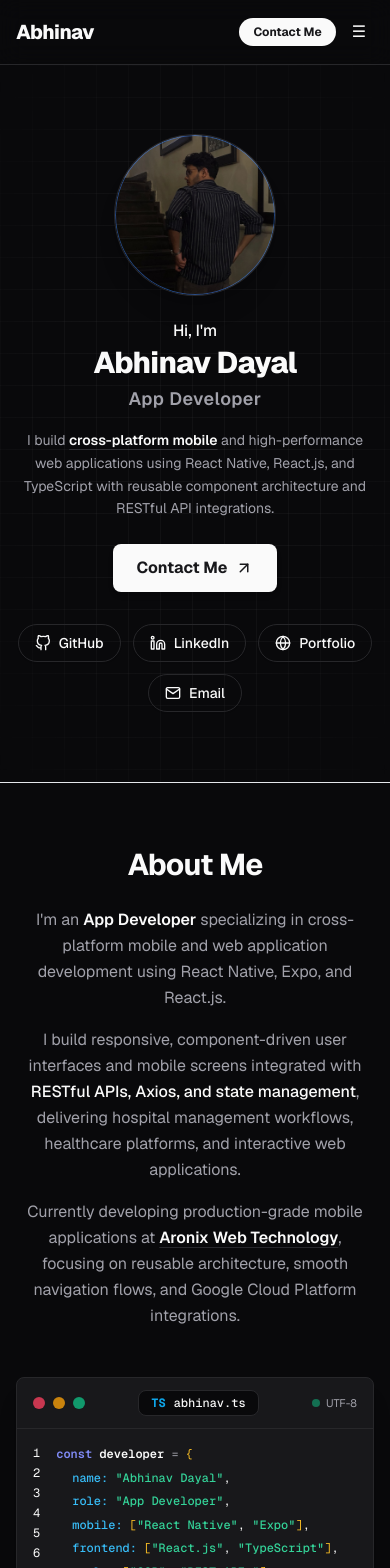
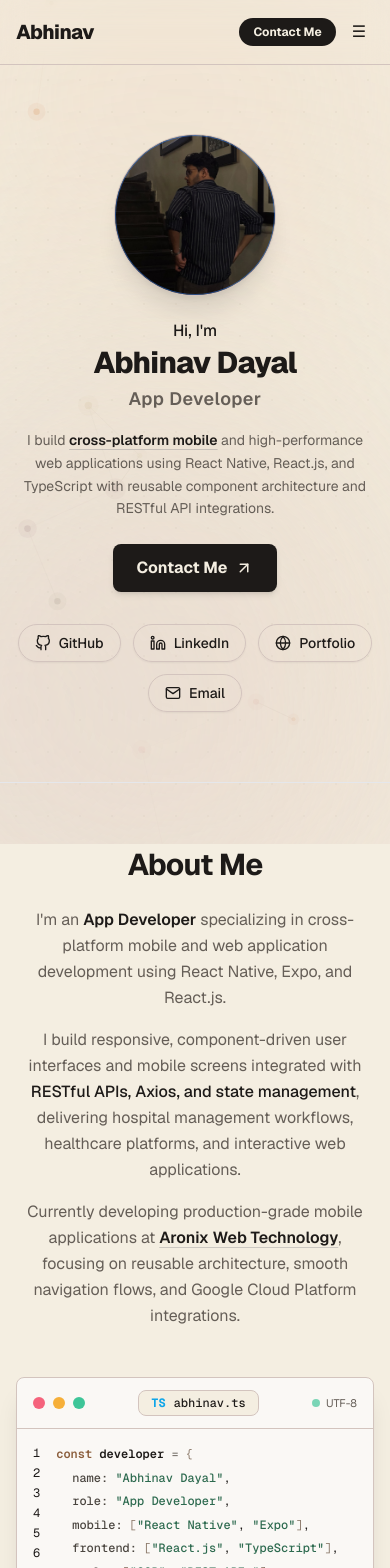
Before and after one commit to AbhinavXDayal/Portfolio, a React (Vite) app: page / in a window 390 px wide. Shown: the top 1568 px of the page. Built offline with nearby package versions, Linux system fonts and the light colour scheme.

Commit message:
Apply Quasi-Neutrals palette aesthetic with interactive dot matrix and dynamic moving background elements

```diff
--- a/src/App.tsx
+++ b/src/App.tsx
@@ -1,4 +1,4 @@
-import React, { useEffect } from 'react';
+import React from 'react';
 import { Navbar } from './components/layout/Navbar';
 import { Hero } from './components/sections/Hero';
 import { About } from './components/sections/About';
@@ -8,15 +8,24 @@ import { Projects } from './components/sections/Projects';
 import { Education } from './components/sections/Education';
 import { Contact } from './components/sections/Contact';
 import { Footer } from './components/layout/Footer';
+import { DotMatrix } from './components/ui/DotMatrix';
 
 export const App: React.FC = () => {
-  useEffect(() => {
-    // Keep dark mode active permanently
-    document.documentElement.classList.add('dark');
-  }, []);
+  return (
+    <div className="relative min-h-screen bg-[var(--background)] text-[var(--foreground)] selection:bg-[#E9CCB1] selection:text-[#1D1A18] overflow-x-hidden">
+      {/* 1. Dynamic Interactive Dot Matrix Canvas */}
+      <DotMatrix />
 
-  return (
-    <div className="relative z-10 flex flex-col min-h-screen bg-[var(--background)] text-[var(--foreground)] selection:bg-[var(--foreground)] selection:text-[var(--background)]">
+      {/* 2. Dynamic Ambient Moving Elements in Quasi-Neutral Palette */}
+      <div className="fixed inset-0 pointer-events-none z-0 overflow-hidden opacity-60">
+        <div className="absolute -top-32 -left-32 w-[540px] h-[540px] rounded-full bg-[#E9CCB1]/45 blur-[120px] animate-float-slow"></div>
+        <div className="absolute top-[30%] -right-40 w-[620px] h-[620px] rounded-full bg-[#E4DAC2]/50 blur-[130px] animate-float-reverse"></div>
+        <div className="absolute top-[60%] -left-32 w-[520px] h-[520px] rounded-full bg-[#EBCFC4]/45 blur-[120px] animate-float-slow"></div>
+        <div className="absolute -bottom-32 right-10 w-[580px] h-[580px] rounded-full bg-[#D3C4BE]/45 blur-[130px] animate-float-reverse"></div>
+      </div>
+
+      {/* 3. Main Site Content */}
+      <div className="relative z-10 flex flex-col min-h-screen">
         <Navbar />
         <main className="flex-grow w-full">
           <Hero />
@@ -29,6 +38,7 @@ export const App: React.FC = () => {
         </main>
         <Footer />
       </div>
+    </div>
   );
 };
 
--- a/src/components/sections/About.tsx
+++ b/src/components/sections/About.tsx
@@ -61,47 +61,47 @@ export const About: React.FC = () => {
                 {/* Code Content */}
                 <div className="space-y-1 font-mono">
                   <div>
-                    <span className="text-indigo-500 dark:text-indigo-400 font-semibold">const</span>{' '}
+                    <span className="text-[#8B5E3C] font-semibold">const</span>{' '}
                     <span className="text-[var(--foreground)] font-semibold">developer</span>{' '}
                     <span className="text-[var(--muted-foreground)]">=</span>{' '}
-                    <span className="text-amber-500 dark:text-amber-400">{'{'}</span>
+                    <span className="text-[#8C7A6B]">{'{'}</span>
                   </div>
                   <div className="pl-4">
-                    <span className="text-sky-500 dark:text-sky-400 font-medium">name:</span>{' '}
-                    <span className="text-emerald-500 dark:text-emerald-400 font-medium">"Abhinav Dayal"</span>,
+                    <span className="text-[#4A453F] font-medium">name:</span>{' '}
+                    <span className="text-[#2D6A4F] font-medium">"Abhinav Dayal"</span>,
                   </div>
                   <div className="pl-4">
-                    <span className="text-sky-500 dark:text-sky-400 font-medium">role:</span>{' '}
-                    <span className="text-emerald-500 dark:text-emerald-400 font-medium">"App Developer"</span>,
+                    <span className="text-[#4A453F] font-medium">role:</span>{' '}
+                    <span className="text-[#2D6A4F] font-medium">"App Developer"</span>,
                   </div>
                   <div className="pl-4">
-                    <span className="text-sky-500 dark:text-sky-400 font-medium">mobile:</span>{' '}
-                    <span className="text-amber-500 dark:text-amber-400">[</span>
-                    <span className="text-emerald-500 dark:text-emerald-400 font-medium">"React Native"</span>,{' '}
-                    <span className="text-emerald-500 dark:text-emerald-400 font-medium">"Expo"</span>
-                    <span className="text-amber-500 dark:text-amber-400">]</span>,
+                    <span className="text-[#4A453F] font-medium">mobile:</span>{' '}
+                    <span className="text-[#8C7A6B]">[</span>
+                    <span className="text-[#2D6A4F] font-medium">"React Native"</span>,{' '}
+                    <span className="text-[#2D6A4F] font-medium">"Expo"</span>
+                    <span className="text-[#8C7A6B]">]</span>,
                   </div>
                   <div className="pl-4">
-                    <span className="text-sky-500 dark:text-sky-400 font-medium">frontend:</span>{' '}
-                    <span className="text-amber-500 dark:text-amber-400">[</span>
-                    <span className="text-emerald-500 dark:text-emerald-400 font-medium">"React.js"</span>,{' '}
-                    <span className="text-emerald-500 dark:text-emerald-400 font-medium">"TypeScript"</span>
-                    <span className="text-amber-500 dark:text-amber-400">]</span>,
+                    <span className="text-[#4A453F] font-medium">frontend:</span>{' '}
+                    <span className="text-[#8C7A6B]">[</span>
+                    <span className="text-[#2D6A4F] font-medium">"React.js"</span>,{' '}
+                    <span className="text-[#2D6A4F] font-medium">"TypeScript"</span>
+                    <span className="text-[#8C7A6B]">]</span>,
                   </div>
                   <div className="pl-4">
-                    <span className="text-sky-500 dark:text-sky-400 font-medium">tools:</span>{' '}
-                    <span className="text-amber-500 dark:text-amber-400">[</span>
-                    <span className="text-emerald-500 dark:text-emerald-400 font-medium">"GCP"</span>,{' '}
-                    <span className="text-emerald-500 dark:text-emerald-400 font-medium">"REST APIs"</span>
-                    <span className="text-amber-500 dark:text-amber-400">]</span>,
+                    <span className="text-[#4A453F] font-medium">tools:</span>{' '}
+                    <span className="text-[#8C7A6B]">[</span>
+                    <span className="text-[#2D6A4F] font-medium">"GCP"</span>,{' '}
+                    <span className="text-[#2D6A4F] font-medium">"REST APIs"</span>
+                    <span className="text-[#8C7A6B]">]</span>,
                   </div>
                   <div className="pl-4">
-                    <span className="text-sky-500 dark:text-sky-400 font-medium">focus:</span>{' '}
-                    <span className="text-emerald-500 dark:text-emerald-400 font-medium">"Cross-Platform Mobile Apps"</span>
+                    <span className="text-[#4A453F] font-medium">focus:</span>{' '}
+                    <span className="text-[#2D6A4F] font-medium">"Cross-Platform Mobile Apps"</span>
                   </div>
                   <div>
-                    <span className="text-amber-500 dark:text-amber-400">{'}'}</span>;
-                    <span className="inline-block w-2 h-4 ml-1.5 bg-indigo-500 dark:bg-indigo-400 animate-pulse align-middle"></span>
+                    <span className="text-[#8C7A6B]">{'}'}</span>;
+                    <span className="inline-block w-2 h-4 ml-1.5 bg-[var(--foreground)] animate-pulse align-middle"></span>
                   </div>
                 </div>
               </div>
--- a/src/components/sections/Hero.tsx
+++ b/src/components/sections/Hero.tsx
@@ -13,11 +13,8 @@ export const Hero: React.FC = () => {
       id="hero"
       className="w-full min-h-[85vh] lg:min-h-[calc(100vh-4rem)] flex items-center justify-center relative bg-transparent text-[var(--foreground)] overflow-hidden py-12 lg:py-0"
     >
-      {/* Background Grid Pattern */}
-      <div className="absolute inset-0 bg-[linear-gradient(to_right,#80808012_1px,transparent_1px),linear-gradient(to_bottom,#80808012_1px,transparent_1px)] bg-[size:32px_32px] [mask-image:radial-gradient(ellipse_70%_70%_at_50%_50%,#000_50%,transparent_100%)] pointer-events-none"></div>
-
-      {/* Top Center Glow */}
-      <div className="absolute -top-32 left-1/2 -translate-x-1/2 w-[700px] h-[450px] bg-[radial-gradient(ellipse_at_center,var(--primary)/0.12_0%,transparent_70%)] blur-3xl pointer-events-none"></div>
+      {/* Top Center Warm Glow */}
+      <div className="absolute -top-32 left-1/2 -translate-x-1/2 w-[700px] h-[450px] bg-[radial-gradient(ellipse_at_center,#E9CCB1/0.25_0%,transparent_70%)] blur-3xl pointer-events-none"></div>
 
       <div className="relative z-10 w-full max-w-6xl mx-auto px-4 flex flex-col-reverse lg:flex-row items-center justify-between gap-6 lg:gap-12">
         {/* Left Column Content */}
@@ -168,7 +165,7 @@ export const Hero: React.FC = () => {
 
         {/* Right Column Profile Avatar */}
         <div className="relative w-full max-w-xs flex justify-center">
-          <div className="absolute -inset-6 sm:-inset-10 rounded-full bg-[radial-gradient(circle_at_center,var(--foreground)/0.06_0%,transparent_70%)] blur-2xl pointer-events-none"></div>
+          <div className="absolute -inset-6 sm:-inset-10 rounded-full bg-[radial-gradient(circle_at_center,#E9CCB1/0.45_0%,transparent_70%)] blur-2xl pointer-events-none"></div>
           <div className="relative w-40 h-40 sm:w-56 sm:h-56 md:w-[290px] md:h-[290px] rounded-full overflow-hidden ring-1 ring-[var(--border)] shadow-xl transition-all duration-700 ease-out hover:scale-[1.02] hover:ring-[var(--foreground)]/30 group">
             <img
               src="/portfolio pic.jpeg"
--- a/src/components/ui/DotMatrix.tsx
+++ b/src/components/ui/DotMatrix.tsx
@@ -8,6 +8,7 @@ interface Particle {
   radius: number;
   baseAlpha: number;
   phase: number;
+  color: string;
 }
 
 export const DotMatrix: React.FC = () => {
@@ -31,24 +32,34 @@ export const DotMatrix: React.FC = () => {
       targetY: -1000,
     };
 
+    // Quasi-neutral palette particle colors
+    const palette = [
+      '233, 204, 177', // #E9CCB1 (warm peach)
+      '211, 196, 190', // #D3C4BE (soft taupe)
+      '228, 218, 194', // #E4DAC2 (warm champagne)
+      '196, 189, 172', // #C4BDAC (muted stone)
+      '235, 207, 196', // #EBCFC4 (soft blush)
+    ];
+
     // Grid config
-    const spacing = 30;
-    const baseGridRadius = 0.9;
+    const spacing = 32;
+    const baseGridRadius = 1;
     const hoverRadius = 140;
 
     // Floating dynamic particles
-    const particleCount = Math.min(Math.floor((width * height) / 30000), 40);
+    const particleCount = Math.min(Math.floor((width * height) / 24000), 48);
     const particles: Particle[] = [];
 
     for (let i = 0; i < particleCount; i++) {
       particles.push({
         x: Math.random() * width,
         y: Math.random() * height,
-        vx: (Math.random() - 0.5) * 0.42,
-        vy: (Math.random() - 0.5) * 0.42,
-        radius: 1.5 + Math.random() * 1.5,
-        baseAlpha: 0.18 + Math.random() * 0.22,
+        vx: (Math.random() - 0.5) * 0.48,
+        vy: (Math.random() - 0.5) * 0.48,
+        radius: 1.8 + Math.random() * 2,
+        baseAlpha: 0.25 + Math.random() * 0.35,
         phase: Math.random() * Math.PI * 2,
+        color: palette[i % palette.length],
       });
     }
 
@@ -79,7 +90,7 @@ export const DotMatrix: React.FC = () => {
 
     const render = () => {
       if (!canvas || !ctx) return;
-      time += 0.015;
+      time += 0.016;
 
       // Smooth mouse interpolation
       mouse.x += (mouse.targetX - mouse.x) * 0.12;
@@ -89,11 +100,11 @@ export const DotMatrix: React.FC = () => {
 
       const hasMouse = mouse.x > 0 && mouse.y > 0;
 
-      // 1. Draw Static/Interactive Dot Matrix Grid in rich warm tone
+      // 1. Draw Quasi-Neutral Interactive Dot Matrix Grid
       for (let x = spacing / 2; x < width; x += spacing) {
         for (let y = spacing / 2; y < height; y += spacing) {
           let radius = baseGridRadius;
-          let alpha = 0.15;
+          let alpha = 0.16;
 
           if (hasMouse && !prefersReducedMotion) {
             const dx = mouse.x - x;
@@ -102,12 +113,13 @@ export const DotMatrix: React.FC = () => {
 
             if (dist < hoverRadius) {
               const factor = 1 - dist / hoverRadius;
-              radius = baseGridRadius + factor * 1.6;
-              alpha = 0.15 + factor * 0.45;
+              radius = baseGridRadius + factor * 1.8;
+              alpha = 0.16 + factor * 0.45;
             }
           }
 
-          ctx.fillStyle = `rgba(95, 60, 30, ${alpha})`;
+          // #C4BDAC based dot
+          ctx.fillStyle = `rgba(180, 170, 155, ${alpha})`;
           ctx.beginPath();
           ctx.arc(x, y, radius, 0, Math.PI * 2);
           ctx.fill();
@@ -121,8 +133,8 @@ export const DotMatrix: React.FC = () => {
           const p = particles[i];
 
           // Gentle ambient wave motion
-          p.x += p.vx + Math.sin(time + p.phase) * 0.14;
-          p.y += p.vy + Math.cos(time + p.phase) * 0.14;
+          p.x += p.vx + Math.sin(time + p.phase) * 0.18;
+          p.y += p.vy + Math.cos(time + p.phase) * 0.18;
 
           // Wrap edges
           if (p.x < -20) p.x = width + 20;
@@ -130,13 +142,13 @@ export const DotMatrix: React.FC = () => {
           if (p.y < -20) p.y = height + 20;
           if (p.y > height + 20) p.y = -20;
 
-          // Mouse interaction (soft attraction / dynamic flare)
+          // Mouse interaction (soft attraction)
           if (hasMouse) {
             const dx = mouse.x - p.x;
             const dy = mouse.y - p.y;
             const dist = Math.sqrt(dx * dx + dy * dy);
-            if (dist < 150) {
-              const force = (1 - dist / 150) * 0.75;
+            if (dist < 160) {
+              const force = (1 - dist / 160) * 0.8;
               p.x += (dx / dist) * force;
               p.y += (dy / dist) * force;
             }
@@ -144,7 +156,7 @@ export const DotMatrix: React.FC = () => {
         }
 
         // Draw connections between close moving particles
-        const maxConnectDist = 120;
+        const maxConnectDist = 135;
         for (let i = 0; i < particles.length; i++) {
           for (let j = i + 1; j < particles.length; j++) {
             const p1 = particles[i];
@@ -154,9 +166,9 @@ export const DotMatrix: React.FC = () => {
             const dist = Math.sqrt(dx * dx + dy * dy);
 
             if (dist < maxConnectDist) {
-              const lineAlpha = (1 - dist / maxConnectDist) * 0.22;
-              ctx.strokeStyle = `rgba(95, 60, 30, ${lineAlpha})`;
-              ctx.lineWidth = 0.9;
+              const lineAlpha = (1 - dist / maxConnectDist) * 0.28;
+              ctx.strokeStyle = `rgba(196, 189, 172, ${lineAlpha})`;
+              ctx.lineWidth = 1;
               ctx.beginPath();
               ctx.moveTo(p1.x, p1.y);
               ctx.lineTo(p2.x, p2.y);
@@ -171,10 +183,10 @@ export const DotMatrix: React.FC = () => {
             const dy = mouse.y - p.y;
             const dist = Math.sqrt(dx * dx + dy * dy);
 
-            if (dist < 140) {
-              const lineAlpha = (1 - dist / 140) * 0.35;
-              ctx.strokeStyle = `rgba(95, 60, 30, ${lineAlpha})`;
-              ctx.lineWidth = 1.1;
+            if (dist < 150) {
+              const lineAlpha = (1 - dist / 150) * 0.42;
+              ctx.strokeStyle = `rgba(233, 204, 177, ${lineAlpha})`;
+              ctx.lineWidth = 1.2;
               ctx.beginPath();
               ctx.moveTo(p.x, p.y);
               ctx.lineTo(mouse.x, mouse.y);
@@ -183,19 +195,19 @@ export const DotMatrix: React.FC = () => {
           }
         }
 
-        // Draw moving particle nodes
+        // Draw moving particle nodes with soft glowing halos
         for (let i = 0; i < particles.length; i++) {
           const p = particles[i];
-          const pulsingAlpha = p.baseAlpha + Math.sin(time * 2 + p.phase) * 0.08;
+          const pulsingAlpha = p.baseAlpha + Math.sin(time * 2.5 + p.phase) * 0.1;
 
-          // Outer soft glow
-          ctx.fillStyle = `rgba(95, 60, 30, ${Math.max(0.05, pulsingAlpha * 0.45)})`;
+          // Outer soft glow halo
+          ctx.fillStyle = `rgba(${p.color}, ${Math.max(0.08, pulsingAlpha * 0.4)})`;
           ctx.beginPath();
-          ctx.arc(p.x, p.y, p.radius * 2.2, 0, Math.PI * 2);
+          ctx.arc(p.x, p.y, p.radius * 2.8, 0, Math.PI * 2);
           ctx.fill();
 
           // Core dot
-          ctx.fillStyle = `rgba(95, 60, 30, ${pulsingAlpha})`;
+          ctx.fillStyle = `rgba(${p.color}, ${Math.min(1, pulsingAlpha * 1.4)})`;
           ctx.beginPath();
           ctx.arc(p.x, p.y, p.radius, 0, Math.PI * 2);
           ctx.fill();
@@ -210,14 +222,13 @@ export const DotMatrix: React.FC = () => {
 
     window.addEventListener('resize', resize);
     window.addEventListener('mousemove', handlePointerMove, { passive: true });
-    document.removeEventListener('mouseleave', handlePointerLeave);
-    document.addEventListener('mouseleave', handlePointerLeave);
+    window.addEventListener('mouseleave', handlePointerLeave);
 
     return () => {
       cancelAnimationFrame(animId);
       window.removeEventListener('resize', resize);
       window.removeEventListener('mousemove', handlePointerMove);
-      document.removeEventListener('mouseleave', handlePointerLeave);
+      window.removeEventListener('mouseleave', handlePointerLeave);
     };
   }, []);
 
--- a/src/styles/globals.css
+++ b/src/styles/globals.css
@@ -4,74 +4,148 @@
 
 @layer base {
   :root {
-    --background: #ffffff;
-    --foreground: #09090b;
-    --muted: #f4f4f5;
-    --muted-foreground: #52525b;
-    --brand-accent: #18181b;
-    --popover: #ffffff;
-    --popover-foreground: #09090b;
-    --card: #ffffff;
-    --card-foreground: #09090b;
-    --border: #e4e4e7;
-    --input: #e4e4e7;
-    --primary: #18181b;
-    --primary-foreground: #fafafa;
-    --secondary: #f4f4f5;
-    --secondary-foreground: #18181b;
-    --accent: #f4f4f5;
-    --accent-foreground: #18181b;
-    --destructive: #ef4444;
-    --destructive-foreground: #fafafa;
-    --ring: #18181b;
+    /* "My Very Favorite Quasi-Neutrals" Palette */
+    --background: #F4EEE1; /* Primary Warm Ivory */
+    --background-alt: #F3ECE7; /* Soft Almond Linen */
+    --foreground: #1D1A18; /* Deep Rich Charcoal */
+    --muted: #E8E6D9; /* Ecru Bone */
+    --muted-foreground: #655E57; /* Elegant Warm Gray */
+    --brand-accent: #1D1A18;
+    --popover: #FAF8F5;
+    --popover-foreground: #1D1A18;
+    --card: #FAF8F5; /* Crisp Elevated Quasi-Neutral Card */
+    --card-foreground: #1D1A18;
+    --border: #D3C4BE; /* Soft Taupe Border */
+    --border-subtle: #E4DAC2; /* Subtle Champagne Border */
+    --input: #E8E6D9;
+    --primary: #1D1A18;
+    --primary-foreground: #F4EEE1;
+    --secondary: #E9CCB1; /* Warm Sandy Peach */
+    --secondary-foreground: #1D1A18;
+    --accent: #EFEEEE; /* Soft Pale Neutral */
+    --accent-foreground: #1D1A18;
+    --destructive: #b91c1c;
+    --destructive-foreground: #FAF8F5;
+    --ring: #C4BDAC;
     --radius: 0.5rem;
+
+    /* Palette Swatches */
+    --color-efeeee: #EFEEEE;
+    --color-e9ccb1: #E9CCB1;
+    --color-d3c4be: #D3C4BE;
+    --color-e4dac2: #E4DAC2;
+    --color-f4eee1: #F4EEE1;
+    --color-c4bdac: #C4BDAC;
+    --color-ebcfc4: #EBCFC4;
+    --color-e8e6d9: #E8E6D9;
+    --color-999999: #999999;
+    --color-f3ece7: #F3ECE7;
   }
 
   html.dark, :root.dark, .dark {
-    --background: #09090b;
-    --foreground: #fafafa;
-    --muted: #27272a;
-    --muted-foreground: #a1a1aa;
-    --brand-accent: #ffffff;
-    --popover: #09090b;
-    --popover-foreground: #fafafa;
-    --card: #18181b;
-    --card-foreground: #fafafa;
-    --border: #27272a;
-    --input: #27272a;
-    --primary: #fafafa;
-    --primary-foreground: #18181b;
-    --secondary: #27272a;
-    --secondary-foreground: #fafafa;
-    --accent: #27272a;
-    --accent-foreground: #fafafa;
-    --destructive: #7f1d1d;
-    --destructive-foreground: #fafafa;
-    --ring: #d4d4d8;
+    --background: #F4EEE1;
+    --background-alt: #F3ECE7;
+    --foreground: #1D1A18;
+    --muted: #E8E6D9;
+    --muted-foreground: #655E57;
+    --brand-accent: #1D1A18;
+    --popover: #FAF8F5;
+    --popover-foreground: #1D1A18;
+    --card: #FAF8F5;
+    --card-foreground: #1D1A18;
+    --border: #D3C4BE;
+    --border-subtle: #E4DAC2;
+    --input: #E8E6D9;
+    --primary: #1D1A18;
+    --primary-foreground: #F4EEE1;
+    --secondary: #E9CCB1;
+    --secondary-foreground: #1D1A18;
+    --accent: #EFEEEE;
+    --accent-foreground: #1D1A18;
+    --destructive: #b91c1c;
+    --destructive-foreground: #FAF8F5;
+    --ring: #C4BDAC;
   }
 
   html {
     scroll-behavior: smooth;
+    background-color: var(--background);
+    color: var(--foreground);
   }
 
   body {
     background-color: var(--background);
     color: var(--foreground);
-    transition: background-color 0.2s ease, color 0.2s ease;
+    min-height: 100vh;
+    overflow-x: hidden;
+  }
+
+  ::selection {
+    background-color: #E9CCB1;
+    color: #1D1A18;
   }
 }
 
-/* Custom Scrollbar */
+/* Custom Scrollbar in Quasi-Neutral tones */
 ::-webkit-scrollbar {
-  width: 6px;
+  width: 7px;
 }
 ::-webkit-scrollbar-track {
-  background: var(--background);
+  background: #F4EEE1;
 }
 ::-webkit-scrollbar-thumb {
-  background: var(--muted);
+  background: #C4BDAC;
   border-radius: 9999px;
+  border: 2px solid #F4EEE1;
 }
 ::-webkit-scrollbar-thumb:hover {
-  background: var(--muted-foreground);
+  background: #999999;
 }
+
+/* Dynamic Ambient Floating Animations */
+@keyframes floatSlow {
+  0%, 100% {
+    transform: translate(0px, 0px) scale(1);
+  }
+  33% {
+    transform: translate(35px, -45px) scale(1.08);
+  }
+  66% {
+    transform: translate(-25px, 20px) scale(0.95);
+  }
+}
+
+@keyframes floatReverse {
+  0%, 100% {
+    transform: translate(0px, 0px) scale(1);
+  }
+  33% {
+    transform: translate(-40px, 30px) scale(1.05);
+  }
+  66% {
+    transform: translate(30px, -35px) scale(0.92);
+  }
+}
+
+@keyframes pulseAmbient {
+  0%, 100% {
+    opacity: 0.35;
+    transform: scale(1);
+  }
+  50% {
+    opacity: 0.6;
+    transform: scale(1.12);
+  }
+}
+
+.animate-float-slow {
+  animation: floatSlow 18s ease-in-out infinite;
+}
+
+.animate-float-reverse {
+  animation: floatReverse 22s ease-in-out infinite;
+}
+
+.animate-pulse-ambient {
+  animation: pulseAmbient 12s ease-in-out infinite;
+}
```
Lines whose indentation alone changed are shown as unchanged.
